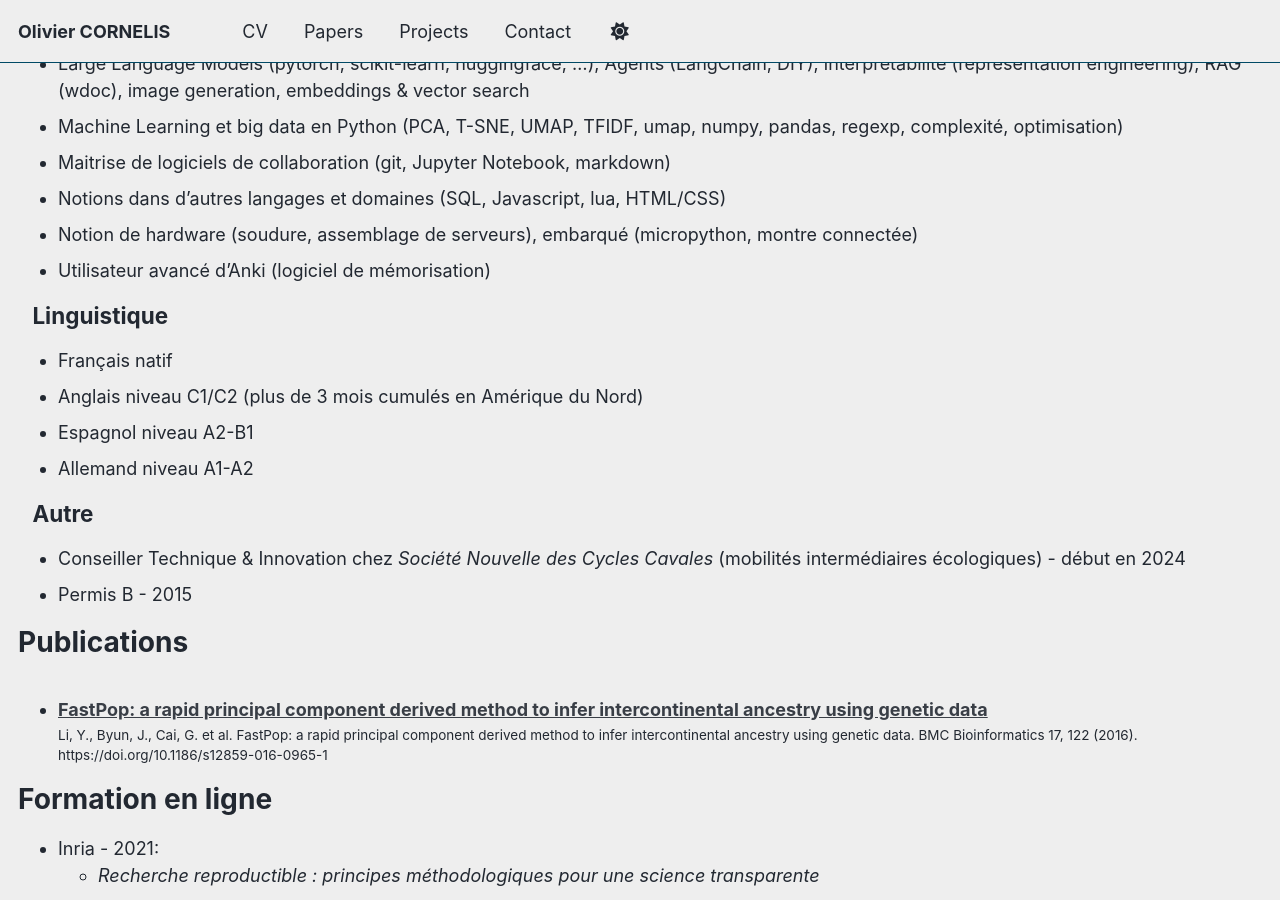
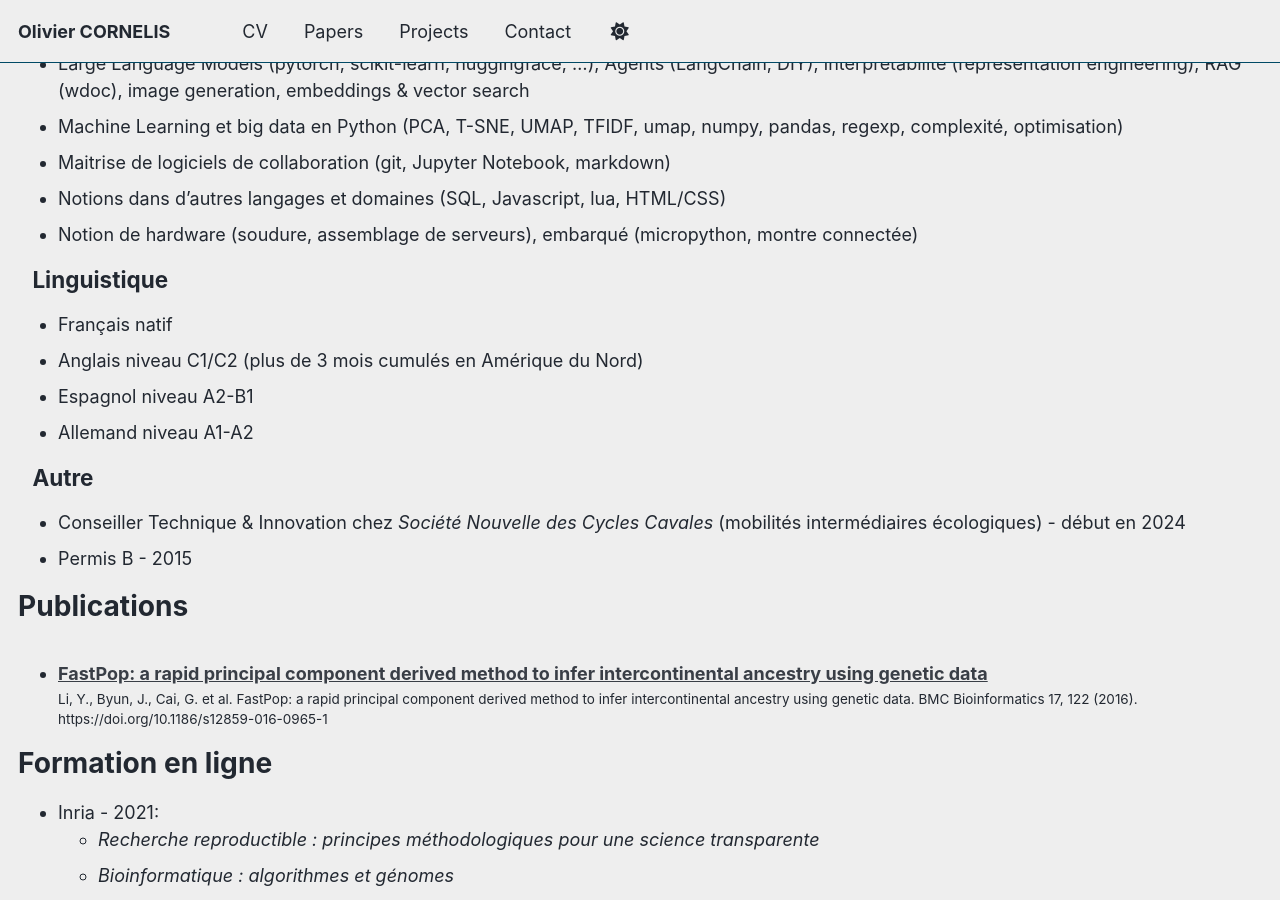
Before and after one commit to thiswillbeyourgithub/website, a Jekyll site: the page built from _pages/cv_fr.md, in a window 1280 px wide and 900 px high, scrolled down 968 px. Built offline with Jekyll 4.4.1, drawn with Linux system fonts in a browser that asks for light colours; emoji names are drawn with the system emoji font; a script that is not in the unit is left out.

Commit message:
remove anki
Signed-off-by: thiswillbeyourgithub <26625900+thiswillbeyourgithub@users.noreply.github.com>

```diff
--- a/_pages/cv_fr.md
+++ b/_pages/cv_fr.md
@@ -66,7 +66,6 @@ redirect_from:
 * Maitrise de logiciels de collaboration (git, Jupyter Notebook, markdown)
 * Notions dans d’autres langages et domaines (SQL, Javascript, lua, HTML/CSS)
 * Notion de hardware (soudure, assemblage de serveurs), embarqué (micropython, montre connectée)
-* Utilisateur avancé d’Anki (logiciel de mémorisation)
 
 ## Linguistique
 - Français natif
```
